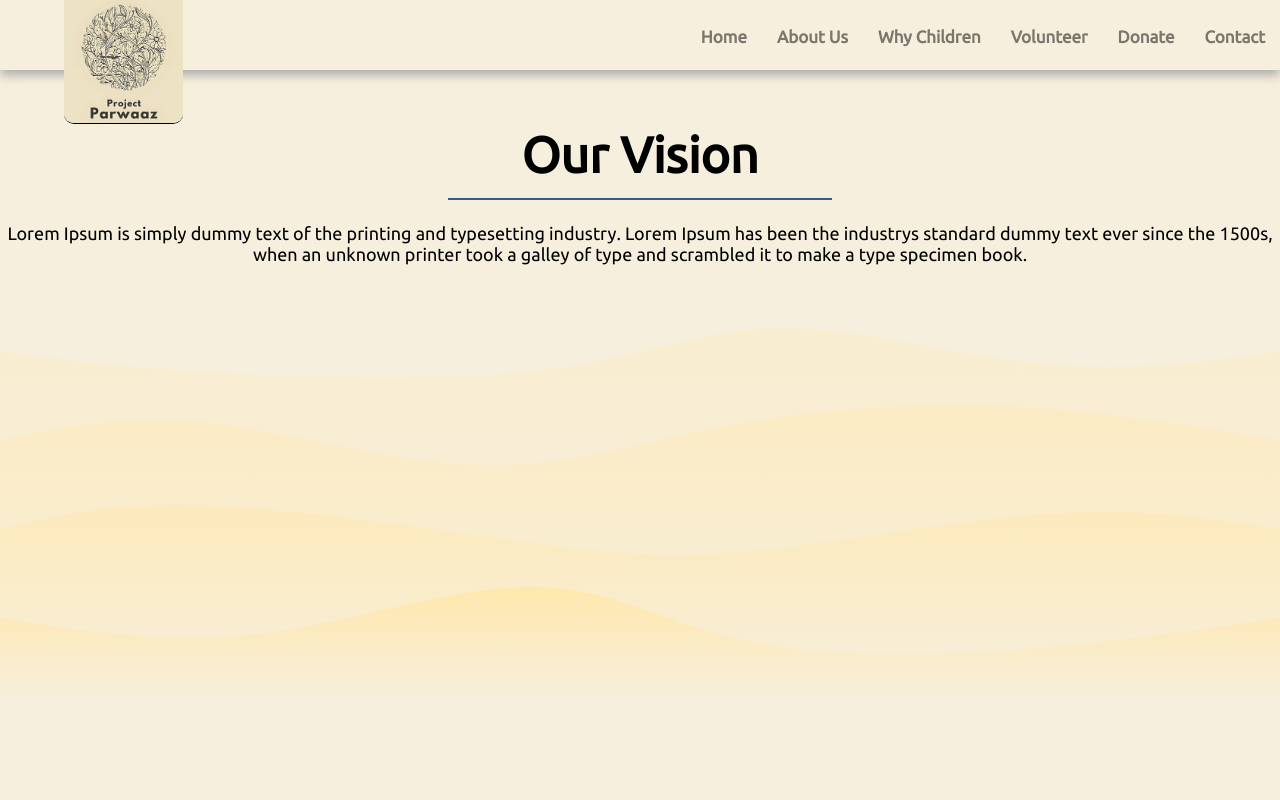
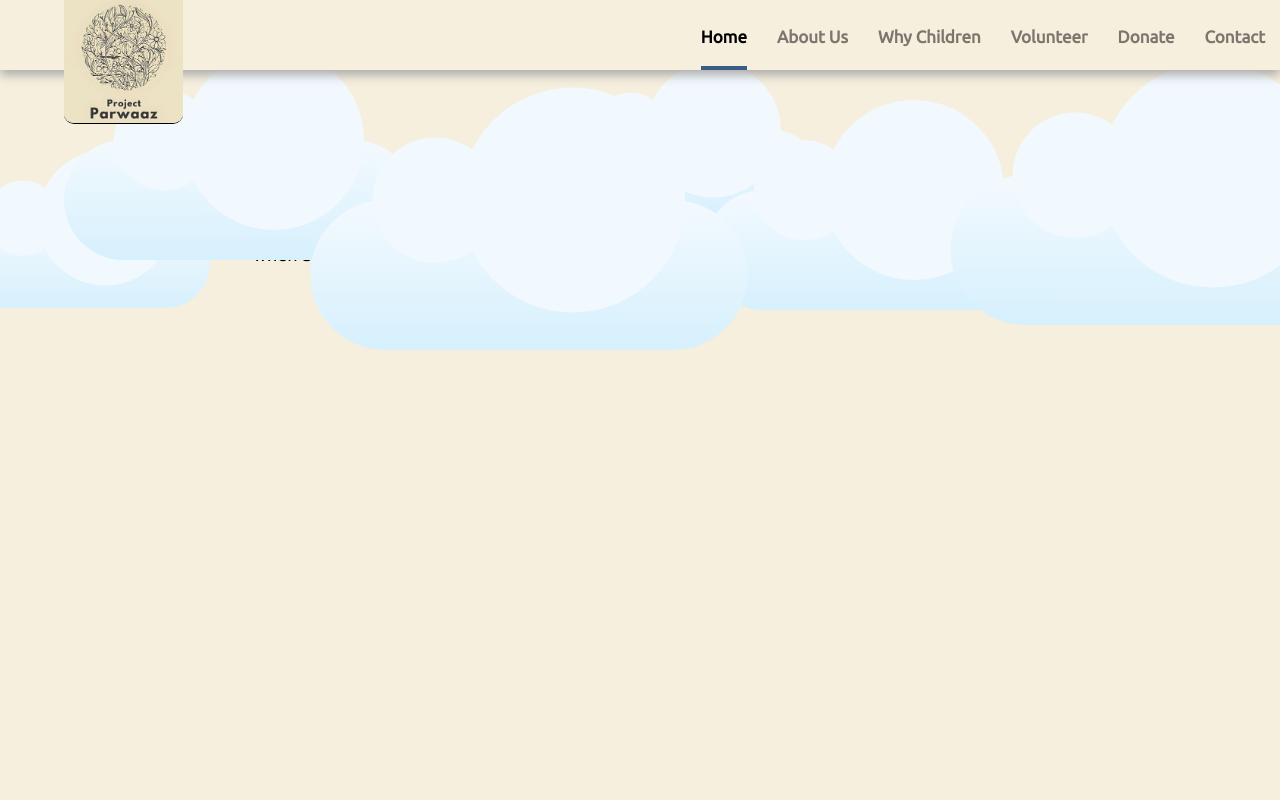
Before and after one commit to Proder/project-parwaaz, a React (Vite) app in the folder project-parwaaz/: page /About in a window 1280 px wide. Shown: the top 800 px of the page. Built offline with nearby package versions, Linux system fonts and the light colour scheme.

Commit message:
added effects in about page

```diff
--- /dev/null
+++ b/project-parwaaz/src/components/AnimatedBox.jsx
@@ -0,0 +1,23 @@
+import "../styles/animatedBox.css"
+
+const AnimatedBox = (props) => {
+  return (
+    <>
+    <div className="animated-box-container">
+    <div className="animated-box-1" >
+    <div className="cloud small-cloud-right"style={{ opacity : props.opacity ,transform : `translateX(${props.translate*2}px) scale(0.75)`}}></div>
+    <div className="cloud medium-cloud-right"style={{ opacity : props.opacity ,transform : `translateX(${props.translate*1}px)`}}></div>
+    <div className="cloud large-cloud-right"style={{ opacity : props.opacity ,transform : `translateX(${props.translate*0.5}px) scale(1.25)`}}></div>
+        </div>
+    <div className="animated-box-2" >
+    <div className="cloud small-cloud-left"style={{ opacity : props.opacity ,transform : `translateX(-${props.translate*0.1}px) scale(0.75)`}}></div>
+    <div className="cloud medium-cloud-left"style={{ opacity : props.opacity ,transform : `translateX(-${props.translate*1.25}px)`}}></div>
+    <div className="cloud large-cloud-left"style={{ opacity : props.opacity ,transform : `translateX(-${props.translate*1.75}px) scale(1.25)`}}></div>
+        </div>
+
+    </div>
+    </>
+  )
+}
+
+export default AnimatedBox
--- a/project-parwaaz/src/components/Navbar.jsx
+++ b/project-parwaaz/src/components/Navbar.jsx
@@ -7,12 +7,13 @@ const Navbar = () => {
 
   useEffect(() => {
     const handleScroll = () => {
-      const stickyOffset = 600;
+      const stickyOffset = 690;
       const shouldStick = window.scrollY > stickyOffset;
 
       setIsSticky(shouldStick);
     };
     window.addEventListener("scroll", handleScroll);
+
     return () => {
       window.removeEventListener("scroll", handleScroll);
     };
@@ -47,7 +48,7 @@ const Navbar = () => {
         <div className="nav-links">
           <div className="option empty-div"></div>
           <div className="option empty-div"></div>
-          <Link to="/" className="option" onClick={(e) => activateTab(e)} >
+          <Link to="/" className="option active" onClick={(e) => activateTab(e)} >
             Home
           </Link>
           <Link to="/About" className="option" onClick={(e) => activateTab(e)}>
--- a/project-parwaaz/src/pages/About.jsx
+++ b/project-parwaaz/src/pages/About.jsx
@@ -1,11 +1,35 @@
 import "../styles/about.css";
+import AnimatedBox from "../components/AnimatedBox";
+import { useState, useEffect } from "react";
+
+export default function About() {
+  const [scrollY, setScrollY] = useState(0);
+
+  const [isFixed, setIsFixed] = useState(true);
+  // Handle the scroll event
+  const handleScroll = () => {
+    setScrollY(window.scrollY);
+    setIsFixed(window.scrollY < 690 ? (true) : (false))
+  };
+
+  // Attach the scroll event listener on component mount
+  useEffect(() => {
+    window.addEventListener("scroll", handleScroll);
+    return () => {
+      window.removeEventListener("scroll", handleScroll);
+    };
+  }, []);
+
+  // Adjust the animation values as per your requirements
+  const opacity = 1 - scrollY * 0.0015; // Decrease opacity as the user scrolls down
+  const translate = scrollY*1.05;
+  return (
+    <>
+    <div className="about-page-container">
 
 
-export default function About() {
-  return (
-    <>
-      <div className="vision">
-        <svg
+      <div className={`vision ${isFixed ? "fixed" : ""}`}>
+        {/* <svg
           width="100%"
           height="100%"
           id="svg"
@@ -69,7 +93,7 @@ export default function About() {
             fillOpacity="1"
             className="transition-all duration-300 ease-in-out delay-150 path-3"
           ></path>
-        </svg>
+        </svg> */}
         <div className="vision-title">
           <span>Our Vision</span>
         </div>
@@ -83,6 +107,11 @@ export default function About() {
         </div>
 
       </div>
+      <div>
+          {/* The animated part */}
+          <AnimatedBox opacity={opacity} translate={translate}/>
+        </div>
+        </div>
     </>
   );
 }
--- a/project-parwaaz/src/styles/about.css
+++ b/project-parwaaz/src/styles/about.css
@@ -1,3 +1,15 @@
+.about-page-container{
+    height: 500vh;
+}
+.vision {
+    position: relative;
+
+}
+.vision.fixed{
+    position: fixed;
+}
+
+
 .vision-title{
     font-size: 50px;
     font-weight: bolder;
--- /dev/null
+++ b/project-parwaaz/src/styles/animatedBox.css
@@ -0,0 +1,96 @@
+
+.animated-box-container{
+    display: flex;
+    width: 100%;
+}
+.animated-box-1,.animated-box-2{
+    position: fixed;
+    width: 50%;
+    height: 250px;
+
+    display: flex;
+}
+.animated-box-1{
+
+    right:0;
+    /* Add any other styling you want */
+  }
+  .animated-box-2{
+    left: 0;
+  }
+
+.small-cloud-right{
+
+    top : -30%;
+    left: -20%;
+
+}
+.medium-cloud-right{
+
+    left: 10%;
+}
+.large-cloud-right{
+
+    top : 0%;
+    right: -10%;
+}
+
+.small-cloud-left{
+
+    top : 5%;
+    left: -15%;
+
+}
+.medium-cloud-left{
+    top:-20%;
+    left: 10%;
+}
+.large-cloud-left{
+
+    top : 10%;
+    right: -10%;
+}
+
+
+  .cloud {
+    position: absolute;
+	width: 350px; height: 120px;
+    z-index: 5;
+	background: #f2f9fe;
+	background: linear-gradient(top, #f2f9fe 5%, #d6f0fd 100%);
+	background: -webkit-linear-gradient(top, #f2f9fe 5%, #d6f0fd 100%);
+	background: -moz-linear-gradient(top, #f2f9fe 5%, #d6f0fd 100%);
+	background: -ms-linear-gradient(top, #f2f9fe 5%, #d6f0fd 100%);
+	background: -o-linear-gradient(top, #f2f9fe 5%, #d6f0fd 100%);
+
+	border-radius: 100px;
+	-webkit-border-radius: 100px;
+	-moz-border-radius: 100px;
+/*
+	position: relative; */
+	margin: 120px auto 20px;
+}
+
+.cloud:after, .cloud:before {
+	content: '';
+	position: absolute;
+	background: #f2f9fe;
+    z-index: -1;
+}
+
+.cloud:after {
+	width: 100px; height: 100px;
+	top: -50px; left: 50px;
+
+	border-radius: 100px;
+	-webkit-border-radius: 100px;
+	-moz-border-radius: 100px;
+}
+
+.cloud:before {
+	width: 180px; height: 180px;
+	top: -90px; right: 50px;
+	border-radius: 200px;
+	-webkit-border-radius: 200px;
+	-moz-border-radius: 200px;
+}
--- a/project-parwaaz/src/styles/navbar.css
+++ b/project-parwaaz/src/styles/navbar.css
@@ -7,7 +7,19 @@
     height: 70px;
 
 }
-
+.navbar-container.sticky{
+    animation: navbarFromTop 0.5s ease-in;
+}
+@keyframes navbarFromTop {
+    0%{
+        opacity: 0;
+        transform: translateY(-10%);
+    }
+    100%{
+        opacity: 1;
+        transform: translateY(0);
+    }
+}
 .navbar-container.sticky {
     position: fixed;
     top: 0;
@@ -71,9 +83,7 @@
     transition: opacity 0.5s ease;
 }
 .option:hover {
-
     opacity: 1;
-
 }
 
 
```
